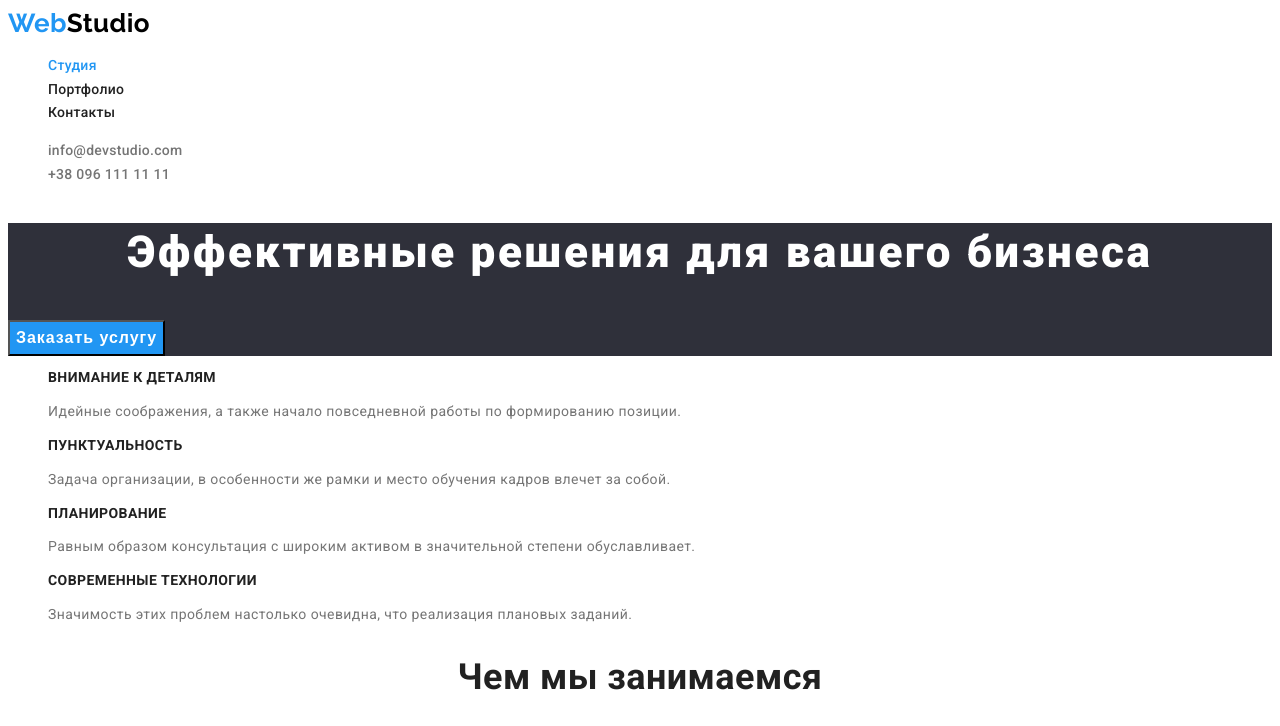
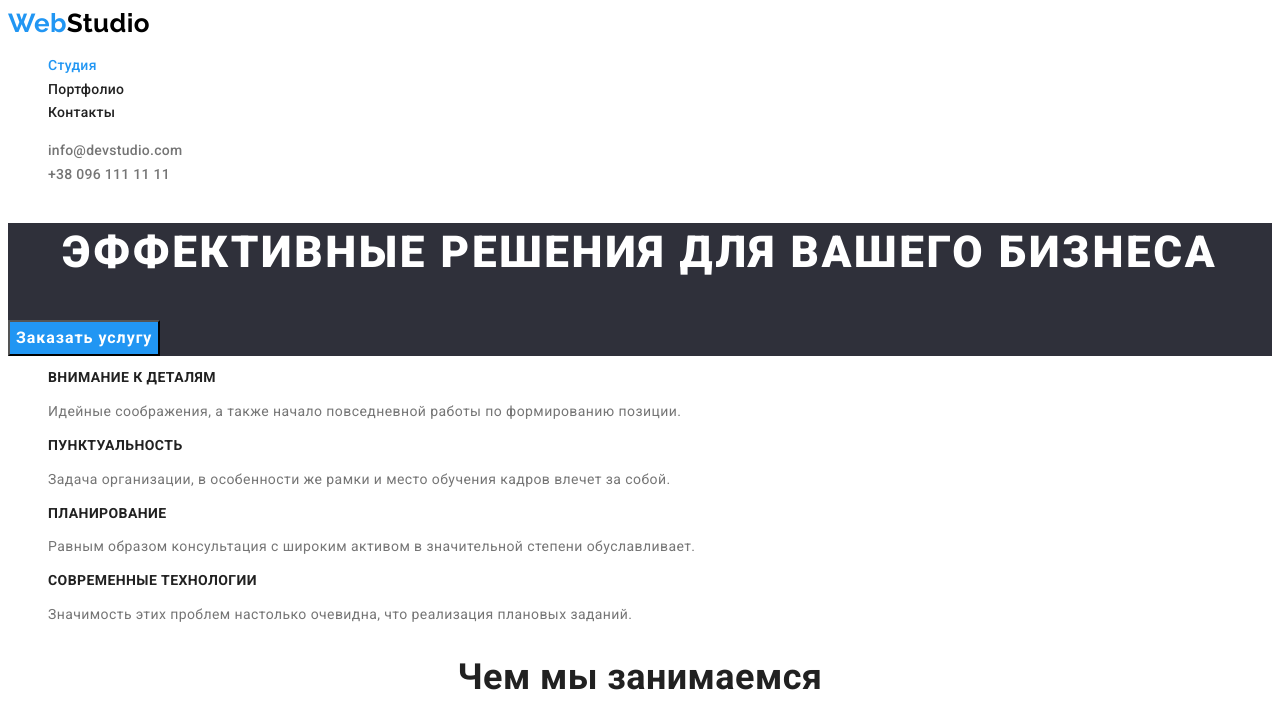
Before and after one commit to Anna-Ria/goit-markup-hw-02, a plain HTML site: page index.html in a window 1280 px wide. Shown: the top 726 px of the page. Drawn offline with Linux system fonts and the light colour scheme.

Commit message:
исправления

```diff
--- a/css/styles.css
+++ b/css/styles.css
@@ -93,6 +93,7 @@ font-size: 44px;
 line-height: 1.36;
 text-align: center;
 letter-spacing: 0.06em;
+text-transform: uppercase;
 }
 .hero-button {
     color: var(--white);
@@ -103,6 +104,7 @@ line-height: 1.9;
 align-items: center;
 text-align: center;
 letter-spacing: 0.06em;
+font-family: inherit;
 }
 .hero .hero-button:hover,
 .hero .hero-button:focus {
@@ -231,5 +233,3 @@ letter-spacing: 0.06em;
 font-size: 16px;
 line-height: 1.8;
 }
-
-/* end */
--- a/index.html
+++ b/index.html
@@ -36,9 +36,8 @@
          <button type="button" class="hero-button"> Заказать услугу</button>
      </section>
 
- <h2 hidden> профессиональные качества</h2>
-
  <section class="feature-list">
+    <h2 hidden> профессиональные качества</h2>
 
  <ul>
      <li>
```
